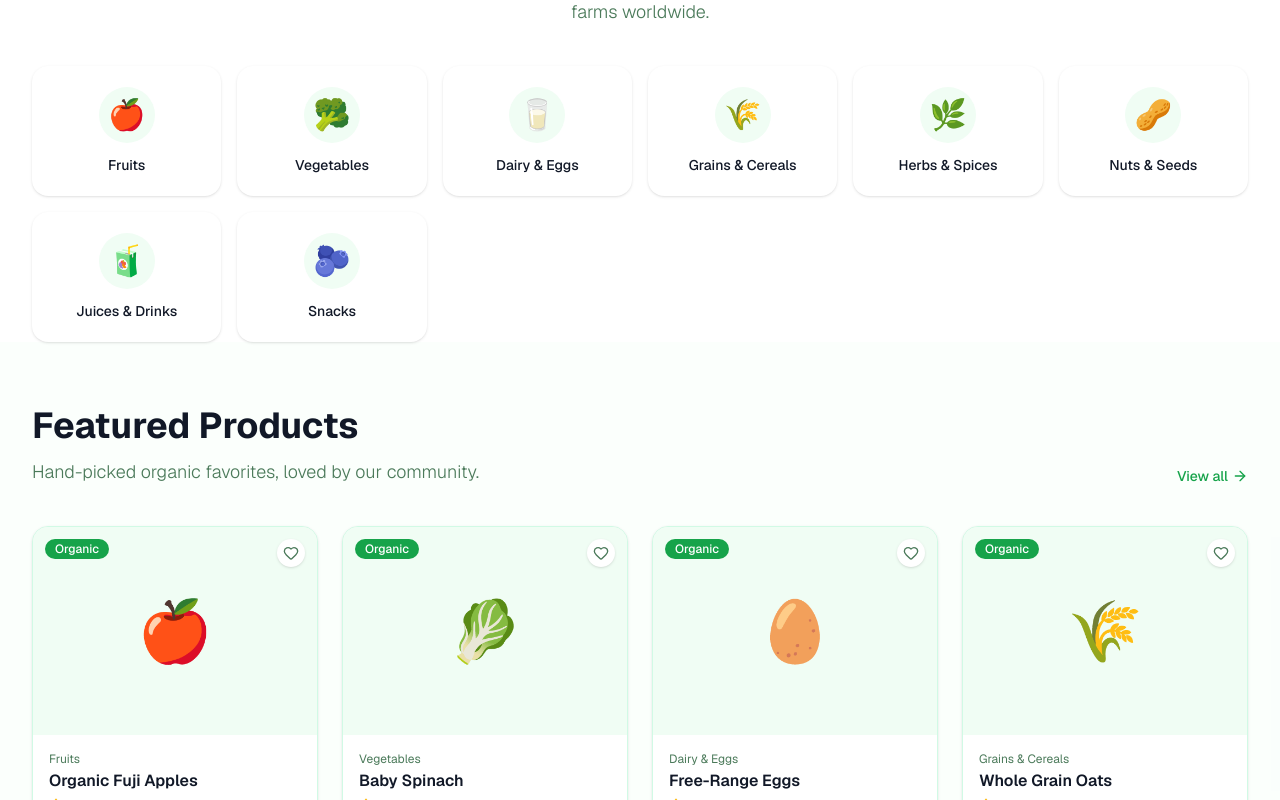
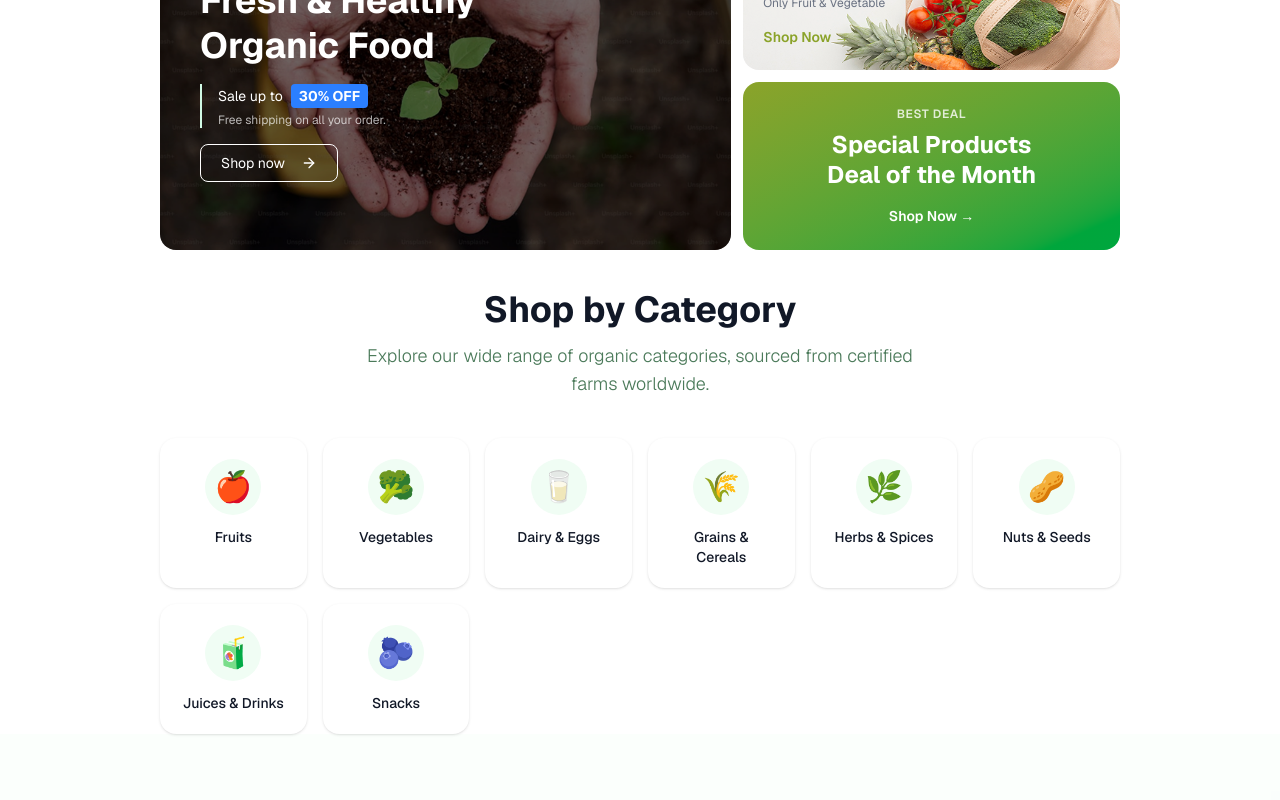
Before and after one commit to Bakhtiar2000/Organishi-Demo, a Next.js app: page / in a window 1280 px wide. Shown: the part 480-1280 px from the top of the page. Built offline with nearby package versions, Linux system fonts and the light colour scheme.

Commit message:
update TProduct

```diff
--- a/app/globals.css
+++ b/app/globals.css
@@ -15,7 +15,7 @@
 
 @theme {
   /* Primary – Forest Green */
-  --color-primary: #16a34a;
+  --color-primary: #8BA32A;
   --color-primary-foreground: #ffffff;
 
   /* Secondary – Warm Cream */
@@ -108,7 +108,7 @@
 
 /* Layout */
 .container {
-  @apply mx-auto max-w-xl sm:max-w-2xl md:max-w-3xl lg:max-w-5xl xl:max-w-7xl px-4 md:px-6 xl:px-8;
+  @apply mx-auto max-w-xl sm:max-w-2xl md:max-w-3xl lg:max-w-4xl xl:max-w-5xl 2xl:max-w-7xl px-4 md:px-6 xl:px-8;
 }
 
 .title-text {
--- a/components/sections/main/landing/HeroSection.tsx
+++ b/components/sections/main/landing/HeroSection.tsx
@@ -1,28 +1,103 @@
 import Image from "next/image";
+import Link from "next/link";
 import highlightEffect from "@/assets/banner/freshness-highlight-effect-line.jpg";
+import banner1 from "@/assets/banner/1.png";
+import banner2 from "@/assets/banner/2.png";
+import { ArrowRight } from "lucide-react";
 
 const HeroSection = () => {
   return (
     <section className="container mx-auto bg-white py-10">
-      <div className="text-center text-xl quicksand-font mx-auto mb-4 ">
-        <h1 className="">
+      {/* Heading */}
+      <div className="quicksand-font mx-auto mb-4 text-xl">
+        <h1>
           Savor the
-          <span className="text-[#8BA32A] relative inline-block mx-2">
+          <span className="relative mx-2 inline-block text-primary">
             Freshness{" "}
             <Image
               src={highlightEffect}
               alt="Highlight"
-              className="inline-block absolute -top-6"
+              className="absolute -top-6 inline-block"
             />
           </span>
         </h1>
         <h1>of Organic Goodness</h1>
+      </div>
 
+      <p className="text-muted-foreground mx-auto mb-8 w-160 text-center">
+        From certified organic farms directly to your table. Fresh, pure, and packed with
+        nature&apos;s goodness — delivered to your doorstep.
+      </p>
+
+      {/* Banner grid */}
+      <div className="grid grid-cols-5 gap-3">
+        {/* Left — large hero banner */}
+        <div className="relative col-span-3 min-h-85 overflow-hidden rounded-2xl">
+          <Image src={banner1} alt="Fresh organic food" fill className="object-cover" />
+          <div className="absolute inset-0 bg-black/30" />
+          <div className="absolute inset-0 flex flex-col justify-center px-10">
+            <h2 className="mb-4 text-4xl font-bold leading-tight text-white">
+              Fresh &amp; Healthy
+              <br />
+              Organic Food
+            </h2>
+            <div className="border-l-2 border-border pl-4 h-fit mb-4">
+              <div className="mb-1 inline-flex items-center gap-2 w-fit">
+                <span className="text-sm text-white">Sale up to</span>
+                <span className="rounded bg-blue-500 px-2 py-0.5 text-sm font-bold text-white">
+                  30% OFF
+                </span>
+              </div>
+              <p className="text-xs text-white/70">Free shipping on all your order.</p>
+            </div>
+            <Link
+              href="/products"
+              className="group flex w-fit items-center gap-2 rounded-lg border border-white px-5 py-2 text-sm text-white transition-colors hover:bg-white hover:text-foreground"
+            >
+              Shop now <ArrowRight className="group-hover:animate-bounce ml-2" size={16} />
+            </Link>
+          </div>
+        </div>
+
+        {/* Right column */}
+        <div className="col-span-2 flex flex-col gap-3">
+          {/* Top card — image */}
+          <div className="relative flex-1 overflow-hidden rounded-2xl bg-gray-50">
+            <Image src={banner2} alt="Summer sale" fill className="object-cover object-right" />
+            <div className="absolute inset-0 flex flex-col justify-center p-5">
+              <p className="mb-1 text-xs font-semibold uppercase tracking-wider text-gray-500">
+                Summer Sale
+              </p>
+              <p className="text-3xl font-bold leading-tight text-gray-900">75% OFF</p>
+              <p className="mt-1 mb-4 text-xs text-gray-500">Only Fruit &amp; Vegetable</p>
+              <Link
+                href="/products"
+                className="text-primary flex items-center gap-1 text-sm font-semibold hover:underline"
+              >
+                Shop Now &rarr;
+              </Link>
+            </div>
+          </div>
+
+          {/* Bottom card — green gradient */}
+          <div className="flex flex-col items-center justify-center rounded-2xl bg-linear-to-br from-primary to-green-600 p-6 text-center">
+            <p className="mb-2 text-xs font-semibold uppercase tracking-wider text-white/80">
+              Best Deal
+            </p>
+            <h3 className="mb-4 text-2xl font-bold leading-tight text-white">
+              Special Products
+              <br />
+              Deal of the Month
+            </h3>
+            <Link
+              href="/products"
+              className="flex items-center gap-1 text-sm font-semibold text-white hover:underline"
+            >
+              Shop Now &rarr;
+            </Link>
+          </div>
+        </div>
       </div>
-      <p className="w-160 mx-auto text-center text-muted-foreground">From certified organic farms directly to your table. Fresh, pure, and packed with nature's goodness — delivered to your doorstep.</p>
-
-
-    {/* TODO: Add section as per design given in context. */}
     </section>
   );
 };
--- a/components/sections/shared/Navbar.tsx
+++ b/components/sections/shared/Navbar.tsx
@@ -199,7 +199,7 @@ const Navbar = () => {
                 href={`/product-category/${cat.slug}`}
                 className={`whitespace-nowrap rounded-md px-3 text-sm font-medium transition-colors ${
                   isActive
-                    ? "bg-primary text-primary-foreground"
+                    ? "text-primary"
                     : "text-foreground hover:bg-primary/10 hover:text-primary"
                 }`}
               >
--- a/data/products.ts
+++ b/data/products.ts
@@ -1,100 +1,125 @@
 import { TProduct } from "@/types/product.type";
+import big_potato from "@/assets/products/big-potato.jpg";
+import cabbage from "@/assets/products/cabbage.png";
+import corn from "@/assets/products/corn.png";
+import eggplant from "@/assets/products/eggplant.png";
+import fresh_cauliflower from "@/assets/products/fresh_cauliflower.png";
+import green_apple from "@/assets/products/green_apple.png";
+import green_chili from "@/assets/products/green_chili.png";
+import green_lettuce from "@/assets/products/green_lettuce.png";
+import indian_malta from "@/assets/products/indian_malta.png";
+import red_capsicum from "@/assets/products/red_capsicum.png";
+import red_tomato from "@/assets/products/red_tomato.png";
 
 export const mockProducts: TProduct[] = [
   {
-    id: "1",
-    name: "Organic Fuji Apples",
-    category: "Fruits",
-    emoji: "🍎",
+    id: 1,
+    name: "Big Potato",
+    section: "All",
+    image: big_potato,
     price: 4.99,
-    unit: "lb",
     rating: 4.8,
-    reviewCount: 124,
-    isOrganic: true,
-    description: "Crisp and sweet Fuji apples, hand-picked from certified organic orchards.",
+    stock: 100,
+    discount: 0,
   },
   {
-    id: "2",
-    name: "Baby Spinach",
-    category: "Vegetables",
-    emoji: "🥬",
-    price: 3.49,
-    unit: "bag",
-    rating: 4.7,
-    reviewCount: 89,
-    isOrganic: true,
-    description: "Tender baby spinach leaves, washed and ready to use.",
+    id: 2,
+    name: "Fresh Cabbage",
+    section: "Hot Deals",
+    image: cabbage,
+    price: 2.49,
+    rating: 4.5,
+    stock: 50,
+    discount: 10,
   },
   {
-    id: "3",
-    name: "Free-Range Eggs",
-    category: "Dairy & Eggs",
-    emoji: "🥚",
-    price: 6.99,
-    unit: "dozen",
-    rating: 4.9,
-    reviewCount: 210,
-    isOrganic: true,
-    description: "Farm-fresh eggs from hens raised on organic feed with outdoor access.",
+    id: 3,
+    name: "Sweet Corn",
+    section: "Best Sellers",
+    image: corn,
+    price: 3.99,
+    rating: 4.7,
+    stock: 80,
+    discount: 5,
   },
   {
-    id: "4",
-    name: "Whole Grain Oats",
-    category: "Grains & Cereals",
-    emoji: "🌾",
-    price: 5.49,
-    unit: "pack",
+    id: 4,
+    name: "Eggplant",
+    section: "Top rated",
+    image: eggplant,
+    price: 1.99,
     rating: 4.6,
-    reviewCount: 67,
-    isOrganic: true,
-    description: "Stone-ground whole grain oats, perfect for a nutritious breakfast.",
+    stock: 60,
+    discount: 0,
   },
   {
-    id: "5",
-    name: "Fresh Blueberries",
-    category: "Fruits",
-    emoji: "🫐",
-    price: 7.99,
-    unit: "pint",
+    id: 5,
+    name: "Green Apple",
+    section: "Best Sellers",
+    image: green_apple,
+    price: 0.99,
     rating: 4.9,
-    reviewCount: 180,
-    isOrganic: true,
-    description: "Plump, juicy blueberries bursting with antioxidants.",
+    stock: 200,
+    discount: 15,
   },
   {
-    id: "6",
-    name: "Organic Broccoli",
-    category: "Vegetables",
-    emoji: "🥦",
-    price: 2.99,
-    unit: "head",
-    rating: 4.5,
-    reviewCount: 55,
-    isOrganic: true,
-    description: "Tender-crisp organic broccoli crowns, packed with vitamins.",
+    id: 6,
+    name: "Red Tomato",
+    section: "Hot Deals",
+    image: red_tomato,
+    price: 1.49,
+    rating: 4.4,
+    stock: 120,
+    discount: 20,
   },
   {
-    id: "7",
-    name: "Raw Almonds",
-    category: "Nuts & Seeds",
-    emoji: "🥜",
-    price: 9.99,
-    unit: "bag",
-    rating: 4.8,
-    reviewCount: 143,
-    isOrganic: true,
-    description: "Premium raw almonds, unsalted and unsweetened.",
+    id: 7,
+    name: "Green Chili",
+    section: "Top rated",
+    image: green_chili,
+    price: 0.79,
+    rating: 4.3,
+    stock: 150,
+    discount: 0,
   },
   {
-    id: "8",
-    name: "Fresh Basil",
-    category: "Herbs & Spices",
-    emoji: "🌿",
+    id: 8,
+    name: "Green Lettuce",
+    section: "All",
+    image: green_lettuce,
+    price: 1.29,
+    rating: 4.2,
+    stock: 90,
+    discount: 5,
+  },
+  {
+    id: 9,
+    name: "Indian Malta",
+    section: "Best Sellers",
+    image: indian_malta,
+    price: 0.89,
+    rating: 4.8,
+    stock: 110,
+    discount: 10,
+  },
+  {
+    id: 10,
+    name: "Red Capsicum",
+    section: "Hot Deals",
+    image: red_capsicum,
+    price: 1.99,
+    rating: 4.5,
+    stock: 70,
+    discount: 15,
+  },
+  {
+    id: 11,
+    name: "Fresh Cauliflower",
+    section: "Top rated",
+    image: fresh_cauliflower,
     price: 2.49,
-    unit: "bunch",
-    rating: 4.7,
-    reviewCount: 38,
-    isOrganic: true,
-    description: "Aromatic fresh basil, grown in organic soil under natural sunlight.",
-  },
+    rating: 4.8,
+    stock: 70,
+    discount: 15,
+  }
 ];
--- a/types/product.type.ts
+++ b/types/product.type.ts
@@ -1,16 +1,12 @@
 export interface TProduct {
-  id: string;
+  id: number | string;
   name: string;
-  category: string;
-  emoji: string;
+  section?: 'Hot Deals' | 'Best Sellers' | 'Top rated' | 'All';
+  image: any;
   price: number;
-  unit?: string;
   rating: number;
-  reviewCount: number;
-  isOrganic: boolean;
-  description?: string;
-  images?: string[];
   stock?: number;
+  discount?: number;
 }
 
 export interface TProductQuery {
```
